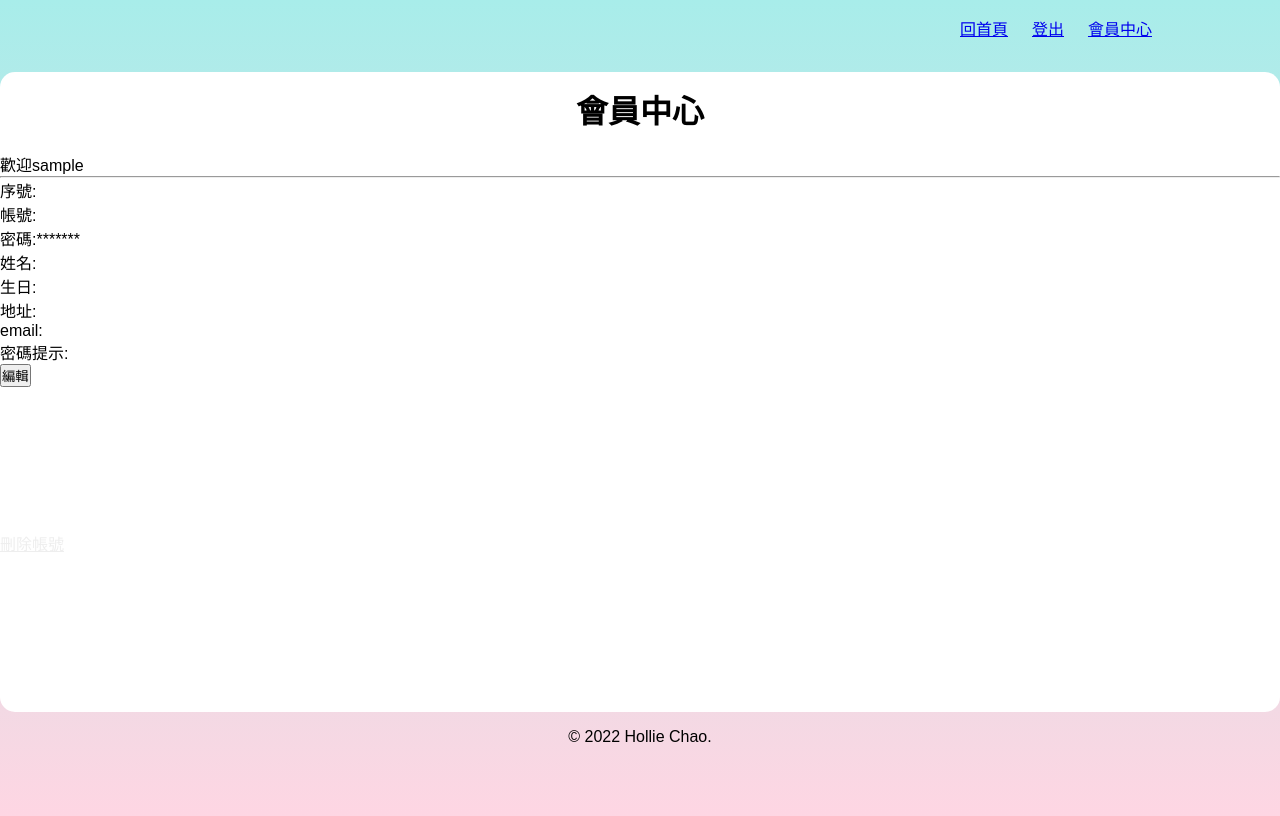
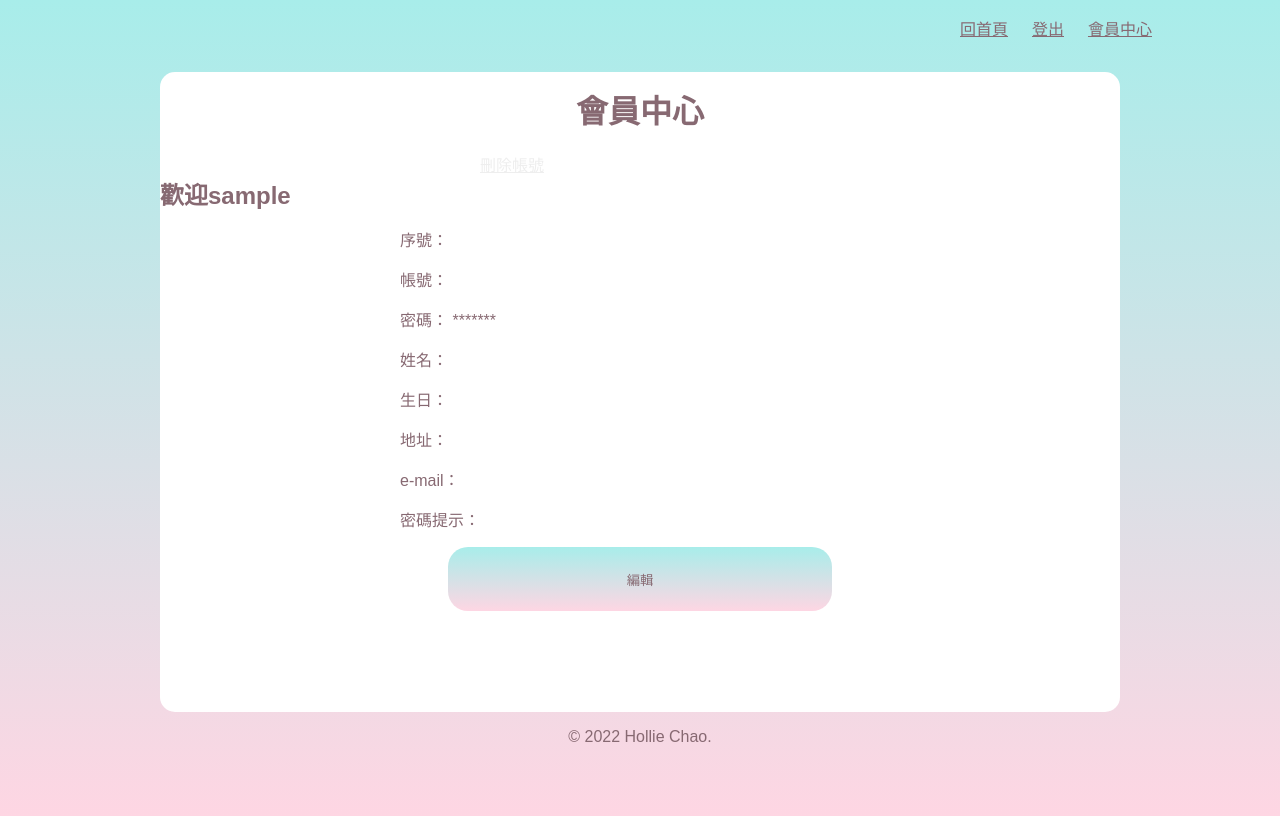
Before and after one commit to HongLing1013/HomeWork-Vote, a PHP site: page /member_center.php in a window 1280 px wide. Run offline with PHP 8.4, Linux system fonts and the light colour scheme; the visitor is signed in with stand-in values (Sample User, id 1); data comes from the database, SQL or seed files in the repository.

Commit message:
會員中心的美化

```diff
--- a/css/index.css
+++ b/css/index.css
@@ -3,6 +3,7 @@
   padding: 0;
   box-sizing: border-box;
   font-family: Arial, Helvetica, sans-serif;
+  color: #876972;
 }
 
 body{
@@ -48,11 +49,6 @@
 }
 
 .btns{
-  text-align: center;
-}
-
-h2{
-  color: red;
   text-align: center;
 }
 
--- a/member_center.php
+++ b/member_center.php
@@ -7,12 +7,37 @@
   <title>會員中心</title>
   <link rel="stylesheet" href="./css/index.css">
   <style>
+    .container{
+      width: 120vh;
+    }
+    h2{
+      margin-bottom: 1rem;
+    }
+    div{
+      margin-left: 15rem;
+      margin-top: 1rem;
+    }
     .remove{
+      margin-left: 25vw ;
       color: #eee;
     }
     .remove:hover{
       color: red;
     }
+    .logbtn{
+  margin: 0 auto;
+  display: block;
+  width: 40%;
+  height: 8vh;
+  border: none;
+  background-image: linear-gradient(to top, #fed6e3 0%, #a8edea 100%,#fed6e3 0%,#a8edea 100%,#fed6e3 0% );
+  background-size: 200%;
+  outline: none;
+  cursor: pointer;
+  transition: .5s;
+  border-radius: 20px;
+  margin-top: 2vh;
+}
   </style>
 </head>
   <?php
@@ -30,31 +55,46 @@
   <!-- 主要內容 -->
 <div class="container">
   <h1>會員中心</h1>
-  歡迎<?=$_SESSION['user'];?>
-  <hr>
-  <?php
-  echo '序號:'.$user['id']."<br>";//將資料庫會員資料顯示出來
-  echo '帳號:'.$user['acc']."<br>";
-  echo '密碼:'."*******"."<br>";
-  echo '姓名:'.$user['name']."<br>";
-  echo '生日:'.$user['birthday']."<br>";
-  echo '地址:'.$user['addr']."<br>";
-  echo 'email:'.$user['email']."<br>";
-  echo '密碼提示:'.$user['passnote']."<br>";
-  ?>
+  <a class="remove" href="remove_acc.php?id=<?=$user['id'];?>">刪除帳號</a>
+  <h2>歡迎<?=$_SESSION['user'];?></h2>
+  <div>
+    <span>序號：</span>
+    <?=$user['id'];?>
+  </div>
+  <div>
+    <span>帳號：</span>
+    <?=$user['acc'];?>
+  </div>
+  <div>
+    <span>密碼：</span>
+    <span>*******</span>
+  </div>
+  <div>
+    <span>姓名：</span>
+    <?=$user['name'];?>
+  </div>
+  <div>
+    <span>生日：</span>
+    <?=$user['birthday'];?>
+  </div>
+  <div>
+    <span>地址：</span>
+    <?=$user['addr'];?>
+  </div>
+  <div>
+    <span>e-mail：</span>
+    <?=$user['email'];?>
+  </div>
+  <div>
+  <span>密碼提示：</span>
+    <?=$user['passnote'];?>
+  </div>
+
     <form action="edit.php" method="post">
       <input type="hidden" name="id" value="<?=$user['id'];?>"> <!-- 隱藏按鈕帶參數過去 -->
-      <input type="submit" value="編輯">
+      <input type="submit"  class="logbtn" value="編輯">
     </form>
-    <p>&nbsp;</p>
-    <p>&nbsp;</p>
-    <p>&nbsp;</p>
-    <p>&nbsp;</p>
-    <p>&nbsp;</p>
-    <p>&nbsp;</p>
-    <p>&nbsp;</p>
-    <p>&nbsp;</p>
-    <a class="remove" href="remove_acc.php?id=<?=$user['id'];?>">刪除帳號</a>
+
 </div>
 <!-- 頁尾 -->
 <?php include "./layout/footer.php";?>
```
Also changed, not shown: login.php (+4 -3 lines).
